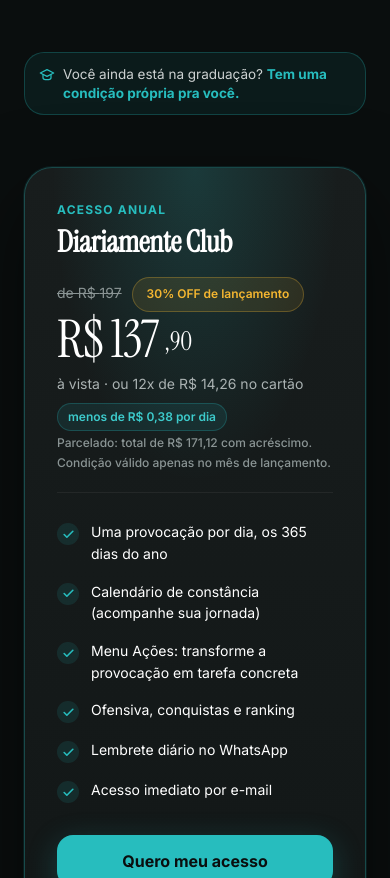
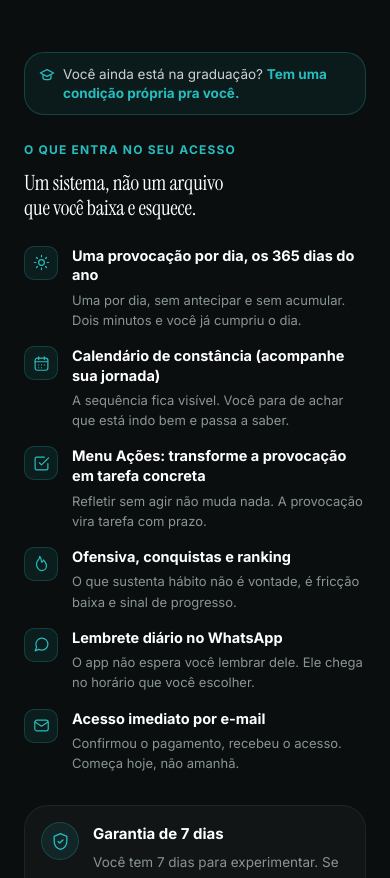
Before and after one commit to brunnofalcao/diariamente-site, a Next.js app: page / in a window 390 px wide. Shown: the part 11122-12000 px from the top of the page. Built offline with nearby package versions, Linux system fonts and the light colour scheme; no server answers; the database is empty.

Commit message:
Add files via upload

```diff
--- a/app/globals.css
+++ b/app/globals.css
@@ -979,3 +979,103 @@ html, body { overflow-x: clip; }
   .split { grid-template-columns: minmax(0, 1fr) minmax(0, 1fr); }
 }
 .grid > *, .split > * { min-width: 0; }
+
+
+/* =====================================================================
+   OFERTA · LAYOUT DE DESKTOP     ·  bloco aditivo, nada removido
+   ---------------------------------------------------------------------
+   A seção rodava em .wrap-narrow (560px), o container mais estreito da
+   página, enquanto todo o resto respira em .wrap (1120px). A página
+   afinava exatamente no momento do dinheiro.
+
+   Agora: grid de duas colunas a partir de 1000px.
+     esquerda  = argumento de valor (ocupa mais espaço que o preço)
+     direita   = card de compra, fixo na tela enquanto a pessoa lê
+   Abaixo de 1000px colapsa para uma coluna, na ordem valor -> preço.
+   ===================================================================== */
+
+.of-head { max-width: 720px; margin-left: auto; margin-right: auto; }
+.of-chip { max-width: 720px; margin-left: auto; margin-right: auto; }
+
+.of-grid { display: grid; gap: var(--sp8, 32px); align-items: start; }
+@media (min-width: 1000px) {
+  .of-grid {
+    grid-template-columns: minmax(0, 1.14fr) minmax(0, 0.86fr);
+    gap: 56px;
+  }
+  /* 104px = altura da .topnav sticky + respiro */
+  .of-compra { position: sticky; top: 104px; }
+}
+
+/* ---------- coluna do valor ---------- */
+.of-h3 {
+  font-family: var(--font-serif, 'Instrument Serif', Georgia, serif);
+  font-weight: 400; font-size: clamp(21px, 2.4vw, 27px); line-height: 1.2;
+  letter-spacing: -.01em; color: #fff; margin: 10px 0 var(--sp6, 24px);
+  max-width: 26ch; text-wrap: balance;
+}
+
+.of-feats { display: grid; gap: var(--sp4, 16px); }
+@media (min-width: 620px) {
+  .of-feats { grid-template-columns: minmax(0, 1fr) minmax(0, 1fr); gap: var(--sp5, 20px); }
+}
+.of-feat { display: flex; gap: 14px; align-items: flex-start; min-width: 0; }
+.of-feat-ic {
+  flex: 0 0 38px; width: 38px; height: 38px; border-radius: 12px;
+  display: flex; align-items: center; justify-content: center;
+  background: rgba(39,189,190,.09); border: 1px solid rgba(39,189,190,.22);
+  color: #27BDBE;
+}
+.of-feat-ic svg { width: 19px; height: 19px; }
+.of-feat-t { font-size: 15px; font-weight: 700; color: #fff; line-height: 1.35; }
+.of-feat-d { font-size: 13.5px; line-height: 1.55; color: var(--n-400); margin-top: 5px; }
+
+/* ---------- garantia: deixou de ser rodapé e virou argumento ---------- */
+.of-garantia {
+  display: flex; gap: 14px; align-items: flex-start;
+  margin-top: var(--sp8, 32px); padding: var(--sp5, 20px);
+  border-radius: var(--r-2xl, 24px);
+  background: rgba(255,255,255,.03); border: 1px solid var(--border);
+}
+.of-garantia-ic {
+  flex: 0 0 38px; width: 38px; height: 38px; border-radius: 999px;
+  display: flex; align-items: center; justify-content: center;
+  background: rgba(39,189,190,.10); border: 1px solid rgba(39,189,190,.24);
+  color: #27BDBE;
+}
+.of-garantia-ic svg { width: 19px; height: 19px; }
+.of-garantia-t { font-size: 15px; font-weight: 700; color: #fff; }
+.of-garantia-d { font-size: 13.5px; line-height: 1.6; color: var(--n-400); margin-top: 5px; }
+
+/* ---------- prova social junto do valor, não escondida no rodapé ---------- */
+.of-prova {
+  display: flex; flex-wrap: wrap; align-items: center; gap: 8px 12px;
+  margin-top: var(--sp6, 24px); padding-top: var(--sp5, 20px);
+  border-top: 1px solid var(--border);
+}
+.of-prova-n {
+  font-family: var(--font-serif, 'Instrument Serif', Georgia, serif);
+  font-size: 22px; color: #fff; line-height: 1;
+}
+.of-prova-l { font-size: 13px; color: var(--n-400); }
+.of-prova > *:last-child { flex-basis: 100%; margin-top: 4px; }
+
+/* ---------- coluna da compra ---------- */
+.of-livro { margin-top: var(--sp4, 16px); }
+.of-est { margin-top: var(--sp10, 40px); }
+
+/* o card de preço perdeu a lista de checks: sem ela o miolo respira mais */
+@media (min-width: 1000px) {
+  .of-compra .cart-cta { margin-top: var(--sp6, 24px); }
+}
+
+/* ---------- proteção mobile do que foi criado aqui ---------- */
+.of-feat > div, .of-garantia > div, .of-valor, .of-compra { min-width: 0; }
+@media (max-width: 480px) {
+  .of-feats { gap: var(--sp4, 16px); }
+  .of-feat-ic { flex-basis: 34px; width: 34px; height: 34px; border-radius: 10px; }
+  .of-feat-ic svg { width: 17px; height: 17px; }
+  .of-feat-t { font-size: 14.5px; }
+  .of-feat-d { font-size: 13px; }
+  .of-garantia { padding: var(--sp4, 16px); }
+}
--- a/components/Oferta.tsx
+++ b/components/Oferta.tsx
@@ -1,7 +1,36 @@
 "use client";
 
-import { PLANOS, GARANTIA, ESCASSEZ, LANCAMENTO, LIVRO_AVULSO, type Plano, ESTUDANTE } from "@/config";
+import { PLANOS, GARANTIA, ESCASSEZ, LANCAMENTO, LIVRO_AVULSO, PROVA, type Plano, ESTUDANTE } from "@/config";
 import { StoreBadges } from "@/components/StoreBadges";
+
+/* =====================================================================
+   OFERTA — layout de desktop
+   ---------------------------------------------------------------------
+   O que mudou e por quê:
+
+   1. Container. A seção usava .wrap-narrow (560px), o container MAIS
+      ESTREITO da página inteira, enquanto o resto respira em .wrap
+      (1120px). A página afinava justamente no momento do dinheiro.
+      Agora usa .wrap e um grid de duas colunas no desktop.
+
+   2. Hierarquia comercial. A proposta de valor estava DENTRO do card de
+      preço, como lista de checks de 13px. Regra de venda: o valor tem de
+      ocupar mais espaço que o preço. A lista saiu do card e virou uma
+      grade de seis blocos com ícone e microcopy na coluna da esquerda.
+
+   3. Card de preço fixo (sticky). Enquanto a pessoa lê o valor, o preço e
+      o botão continuam na tela. Padrão de produto digital: quem rola não
+      perde o CTA de vista.
+
+   4. Prova junto do valor, não escondida no rodapé do card.
+
+   Mobile: o grid colapsa para uma coluna e a ordem do DOM entrega
+   VALOR antes de PREÇO, que é a ordem correta de argumentação.
+
+   Preservado: buildCheckoutUrl, trackCheckout, ESCASSEZ, LANCAMENTO,
+   total do parcelado (CDC art. 52), chip e card de estudante, livro
+   avulso, garantia. Nada de tracking foi removido.
+   ===================================================================== */
 
 // Anexa as UTMs da URL atual ao link de checkout (preserva origem do tráfego).
 function buildCheckoutUrl(base: string): string {
@@ -27,6 +56,32 @@ function trackCheckout(plano: Plano) {
   });
 }
 
+/* ---------------------------------------------------------------------
+   Camada de apresentação dos entregáveis.
+   Os TÍTULOS continuam vindo de config.PLANO_APP.inclui (fonte da
+   verdade). Aqui entram só ícone e linha de apoio, casados por índice.
+   Se um item novo entrar no config sem par aqui, ele renderiza sem a
+   linha de apoio em vez de quebrar.
+   --------------------------------------------------------------------- */
+const ICONES = [
+  <svg key="a" viewBox="0 0 24 24" fill="none" stroke="currentColor" strokeWidth="1.7" strokeLinecap="round" strokeLinejoin="round"><circle cx="12" cy="12" r="4" /><path d="M12 2v2M12 20v2M4.9 4.9l1.4 1.4M17.7 17.7l1.4 1.4M2 12h2M20 12h2M4.9 19.1l1.4-1.4M17.7 6.3l1.4-1.4" /></svg>,
+  <svg key="b" viewBox="0 0 24 24" fill="none" stroke="currentColor" strokeWidth="1.7" strokeLinecap="round" strokeLinejoin="round"><rect x="3" y="4.5" width="18" height="17" rx="3" /><path d="M3 9.5h18M8 2.5v4M16 2.5v4M8 14h.01M12 14h.01M16 14h.01M8 18h.01M12 18h.01" /></svg>,
+  <svg key="c" viewBox="0 0 24 24" fill="none" stroke="currentColor" strokeWidth="1.7" strokeLinecap="round" strokeLinejoin="round"><path d="M9 11l3 3L22 4" /><path d="M21 12v7a2 2 0 01-2 2H5a2 2 0 01-2-2V5a2 2 0 012-2h11" /></svg>,
+  <svg key="d" viewBox="0 0 24 24" fill="none" stroke="currentColor" strokeWidth="1.7" strokeLinecap="round" strokeLinejoin="round"><path d="M12 22c4 0 7-2.7 7-6.6 0-3.8-2.6-5.6-4-8.4-.7 1.6-1.7 2.4-2.7 3.2C10.6 5.9 12 3.4 9.5 2c.3 3-1.4 4.2-2.8 5.9C5.5 9.4 5 11 5 12.9 5 17.2 8 22 12 22z" /></svg>,
+  <svg key="e" viewBox="0 0 24 24" fill="none" stroke="currentColor" strokeWidth="1.7" strokeLinecap="round" strokeLinejoin="round"><path d="M21 11.5a8.4 8.4 0 01-9 8.4 8.5 8.5 0 01-4-1L3 21l2.1-5a8.4 8.4 0 01-1-4 8.5 8.5 0 018.4-9 8.5 8.5 0 018.5 8.5z" /></svg>,
+  <svg key="f" viewBox="0 0 24 24" fill="none" stroke="currentColor" strokeWidth="1.7" strokeLinecap="round" strokeLinejoin="round"><rect x="2.5" y="4.5" width="19" height="15" rx="3" /><path d="M3 7l9 6 9-6" /></svg>,
+];
+
+const APOIO = [
+  "Uma por dia, sem antecipar e sem acumular. Dois minutos e você já cumpriu o dia.",
+  "A sequência fica visível. Você para de achar que está indo bem e passa a saber.",
+  "Refletir sem agir não muda nada. A provocação vira tarefa com prazo.",
+  "O que sustenta hábito não é vontade, é fricção baixa e sinal de progresso.",
+  "O app não espera você lembrar dele. Ele chega no horário que você escolher.",
+  "Confirmou o pagamento, recebeu o acesso. Começa hoje, não amanhã.",
+];
+
+/* ------------------------------ card de preço ------------------------------ */
 function CartCard({ plano }: { plano: Plano }) {
   const onCheckout = () => {
     trackCheckout(plano);
@@ -38,7 +93,7 @@ function CartCard({ plano }: { plano: Plano }) {
     window.location.href = buildCheckoutUrl(url);
   };
 
-  // "207,90" -> ["207", "90"]
+  // "137,90" -> ["137", "90"]
   const [reais, centavos] = plano.preco.split(",");
 
   return (
@@ -51,9 +106,7 @@ function CartCard({ plano }: { plano: Plano }) {
         )}
 
         <div className="cart-head">
-          <span className="overline teal">
-            {plano.selo ?? "Acesso anual"}
-          </span>
+          <span className="overline teal">{plano.selo ?? "Acesso anual"}</span>
           <h3 className="cart-nome">{plano.nome}</h3>
         </div>
 
@@ -79,9 +132,7 @@ function CartCard({ plano }: { plano: Plano }) {
           </div>
           <div className="cart-perdia">{plano.perDia}</div>
           {/* CDC art. 52 e Decreto 5.903: havendo acréscimo no parcelado, o
-              total pago tem de estar visível junto da parcela. Não é só
-              exigência legal: esconder isso é o tipo de coisa que o cliente
-              descobre no checkout e desiste. */}
+              total pago tem de estar visível junto da parcela. */}
           {plano.parcelaTotal && (
             <div className="caption muted" style={{ marginTop: 4 }}>
               Parcelado: total de R$ {plano.parcelaTotal} com acréscimo.
@@ -93,14 +144,6 @@ function CartCard({ plano }: { plano: Plano }) {
             </div>
           )}
         </div>
-
-        <div className="cart-div" aria-hidden="true" />
-
-        <ul className="check-list cart-list">
-          {plano.inclui.map((item, i) => (
-            <li key={i} className="body-sm">{item}</li>
-          ))}
-        </ul>
 
         <button className="btn btn-primary btn-block cart-cta" onClick={onCheckout}>
           {plano.ctaLabel}
@@ -119,8 +162,6 @@ function CartCard({ plano }: { plano: Plano }) {
           <span>·</span>
           <span>Garantia {GARANTIA.dias} dias</span>
         </div>
-
-        {plano.destaque && <StoreBadges variant="prova" />}
       </div>
 
       <div className="cart-rodape">{plano.rodape}</div>
@@ -128,13 +169,16 @@ function CartCard({ plano }: { plano: Plano }) {
   );
 }
 
+/* ------------------------------ seção ------------------------------ */
 export function Oferta() {
+  const plano = PLANOS[0];
+
   return (
     <section id="oferta">
-      <div className="wrap-narrow">
-        <div className="center sec-head">
+      <div className="wrap">
+        <div className="center sec-head of-head">
           <h2 className="display-md">Comece sua constância hoje</h2>
-          <p className="lead sec-intro" style={{ maxWidth: "44ch", margin: "var(--sp4) auto 0" }}>
+          <p className="lead sec-intro" style={{ maxWidth: "48ch", margin: "var(--sp4) auto 0" }}>
             Um ano inteiro de provocação diária, com o sistema que te traz de volta
             todo dia. Não é mais um conteúdo. É o que faz o conteúdo virar constância.
           </p>
@@ -145,7 +189,7 @@ export function Oferta() {
              página antes de descobrir que existe condição própria pra ele. */}
         <a
           href="/estudante"
-          className="cart-est-chip"
+          className="cart-est-chip of-chip"
           onClick={() => {
             (window as any).gtag?.("event", "cta_estudante_click", { location: "chip_topo" });
             (window as any).dataLayer?.push({ event: "cta_estudante_click", location: "chip_topo" });
@@ -163,18 +207,71 @@ export function Oferta() {
           </svg>
         </a>
 
-        {/* ---------- CARRINHOS (combo em destaque + app) ---------- */}
-        <div style={{ display: "grid", gap: "var(--sp6)" }}>
-          {PLANOS.map((p) => (
-            <CartCard key={p.id} plano={p} />
-          ))}
+        {/* ================= GRID PRINCIPAL: valor | compra ================= */}
+        <div className="of-grid">
+          {/* ---------- COLUNA ESQUERDA: o valor ---------- */}
+          <div className="of-valor">
+            <span className="overline teal">O que entra no seu acesso</span>
+            <h3 className="of-h3">Um sistema, não um arquivo que você baixa e esquece.</h3>
+
+            <div className="of-feats">
+              {plano.inclui.map((titulo, i) => (
+                <div className="of-feat" key={titulo}>
+                  <div className="of-feat-ic" aria-hidden="true">{ICONES[i]}</div>
+                  <div>
+                    <div className="of-feat-t">{titulo}</div>
+                    {APOIO[i] && <p className="of-feat-d">{APOIO[i]}</p>}
+                  </div>
+                </div>
+              ))}
+            </div>
+
+            <div className="of-garantia">
+              <div className="of-garantia-ic" aria-hidden="true">
+                <svg viewBox="0 0 24 24" fill="none" stroke="currentColor" strokeWidth="1.7" strokeLinecap="round" strokeLinejoin="round">
+                  <path d="M12 2l8 3.5v5.8c0 5-3.4 9.3-8 10.7-4.6-1.4-8-5.7-8-10.7V5.5L12 2z" />
+                  <path d="M9 12l2 2 4-4" />
+                </svg>
+              </div>
+              <div>
+                <div className="of-garantia-t">Garantia de {GARANTIA.dias} dias</div>
+                <p className="of-garantia-d">{GARANTIA.texto}</p>
+              </div>
+            </div>
+
+            <div className="of-prova">
+              <span className="of-prova-n">{PROVA.leitores}</span>
+              <span className="of-prova-l">já leram o Diariamente</span>
+              <StoreBadges variant="prova" />
+            </div>
+          </div>
+
+          {/* ---------- COLUNA DIREITA: a compra (fixa no desktop) ---------- */}
+          <aside className="of-compra">
+            <CartCard plano={plano} />
+
+            {/* livro impresso avulso (discreto; nao dispersa do CTA principal) */}
+            <p className="caption center of-livro">
+              Quer só o livro impresso?{" "}
+              <a
+                href={LIVRO_AVULSO}
+                target="_blank"
+                rel="noopener noreferrer"
+                className="teal"
+                onClick={() => {
+                  (window as any).gtag?.("event", "click_livro_avulso", { location: "oferta" });
+                  (window as any).dataLayer?.push({ event: "click_livro_avulso", location: "oferta" });
+                }}
+              >
+                Ele está disponível aqui
+              </a>
+              .
+            </p>
+          </aside>
         </div>
 
-        {/* ---------- CARD ESTUDANTE (peso real, pra quem rolou até aqui) ----------
-             Saiu a borda tracejada: no sistema, tracejado significa secundário.
-             Saiu o target="_blank": /estudante é landing completa com funil
-             próprio, e abrir segunda aba no mobile é fricção sem ganho. */}
-        <div className="cart-est">
+        {/* ---------- FAIXA ESTUDANTE, LARGURA TOTAL ---------- */}
+        <div className="cart-est of-est">
           <span className="cart-est-selo">{ESTUDANTE.selo}</span>
 
           <div className="cart-est-row">
@@ -213,33 +310,6 @@ export function Oferta() {
             </a>
           </div>
         </div>
-
-        {/* livro impresso avulso (discreto; nao dispersa do CTA principal) */}
-        <p className="caption center" style={{ marginTop: "var(--sp4)" }}>
-          Quer só o livro impresso?{" "}
-          <a
-            href={LIVRO_AVULSO}
-            target="_blank"
-            rel="noopener noreferrer"
-            className="teal"
-            onClick={() => {
-              (window as any).gtag?.("event", "click_livro_avulso", { location: "oferta" });
-              (window as any).dataLayer?.push({ event: "click_livro_avulso", location: "oferta" });
-            }}
-          >
-            Ele está disponível aqui
-          </a>
-          .
-        </p>
-
-        {/* Garantia */}
-        <div className="sf-glass" style={{ padding: "var(--sp5)", marginTop: "var(--sp6)", display: "flex", gap: "var(--sp4)", alignItems: "flex-start" }}>
-          <div style={{ flex: "0 0 auto", fontSize: 22 }}>🛡️</div>
-          <div>
-            <div className="h3" style={{ marginBottom: 4 }}>Garantia de {GARANTIA.dias} dias</div>
-            <p className="body-sm muted">{GARANTIA.texto}</p>
-          </div>
-        </div>
       </div>
     </section>
   );
```
